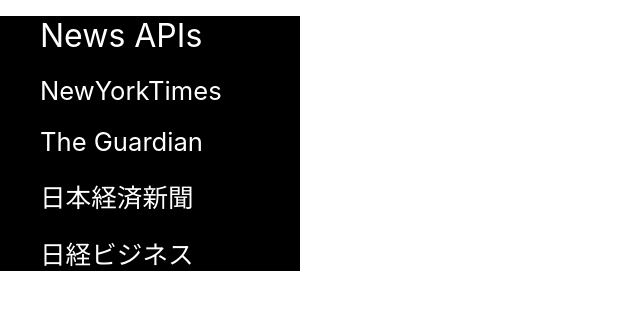
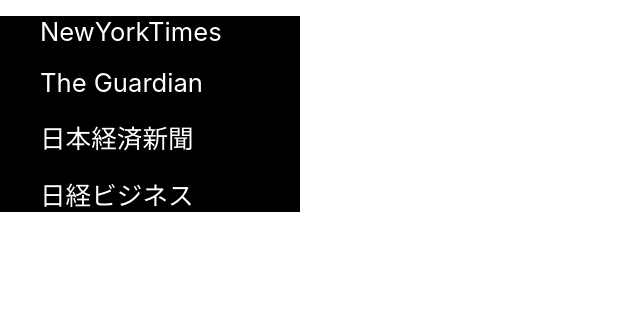
Before and after one commit to Kotarosz727/news-app, a Next.js app: page /components/sidebar in a window 1280 px wide. Shown: the top 310 px of the page, without its empty margins (0-640 px from the left). Built offline with nearby package versions, Linux system fonts and the light colour scheme.

Commit message:
revise sidebar

```diff
--- a/pages/components/sidebar.js
+++ b/pages/components/sidebar.js
@@ -7,9 +7,6 @@
     <div className={styles.sidebar}>
       <div>
         <ul className={styles.ul}>
-        <li className={styles.sidebar_item_top}>
-            News APIs
-        </li>
           <li className={styles.sidebar_item}>
             <Link href="/news/newyorktimes">
               <a>NewYorkTimes</a>
```
